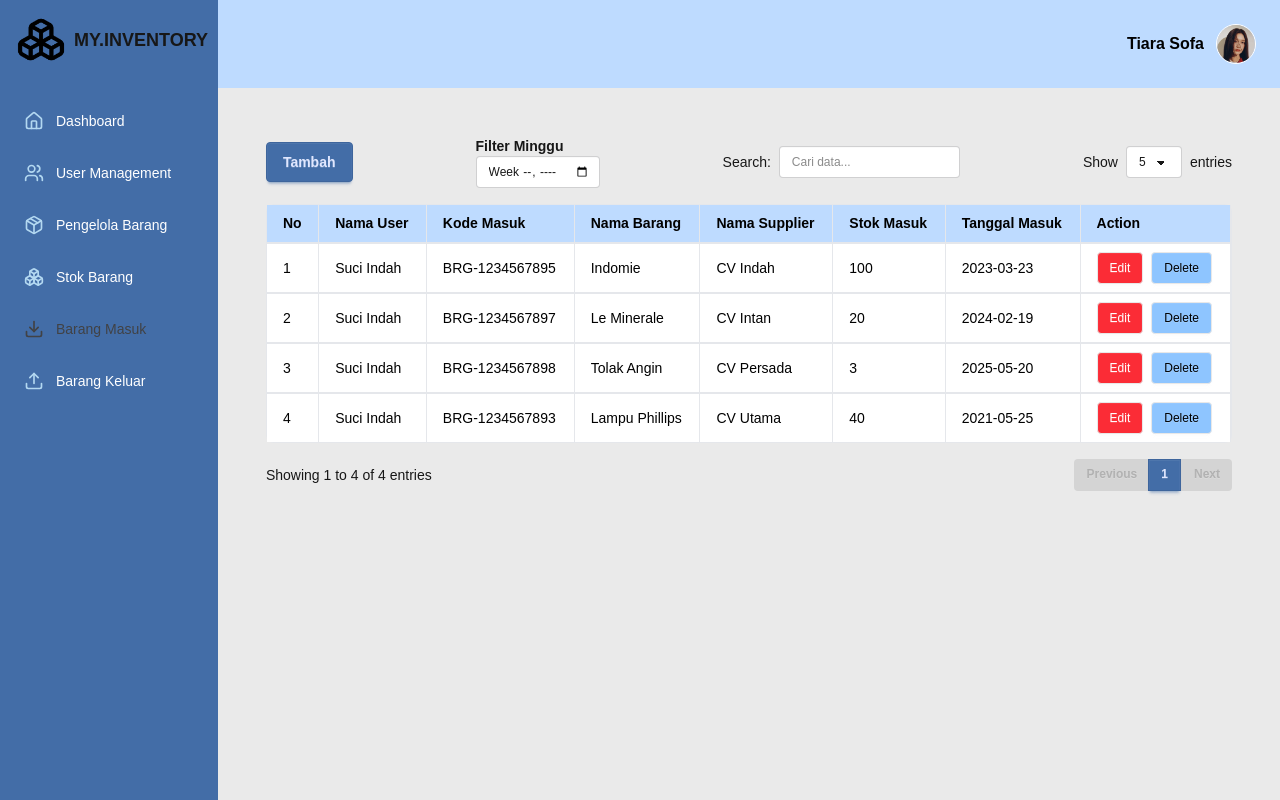
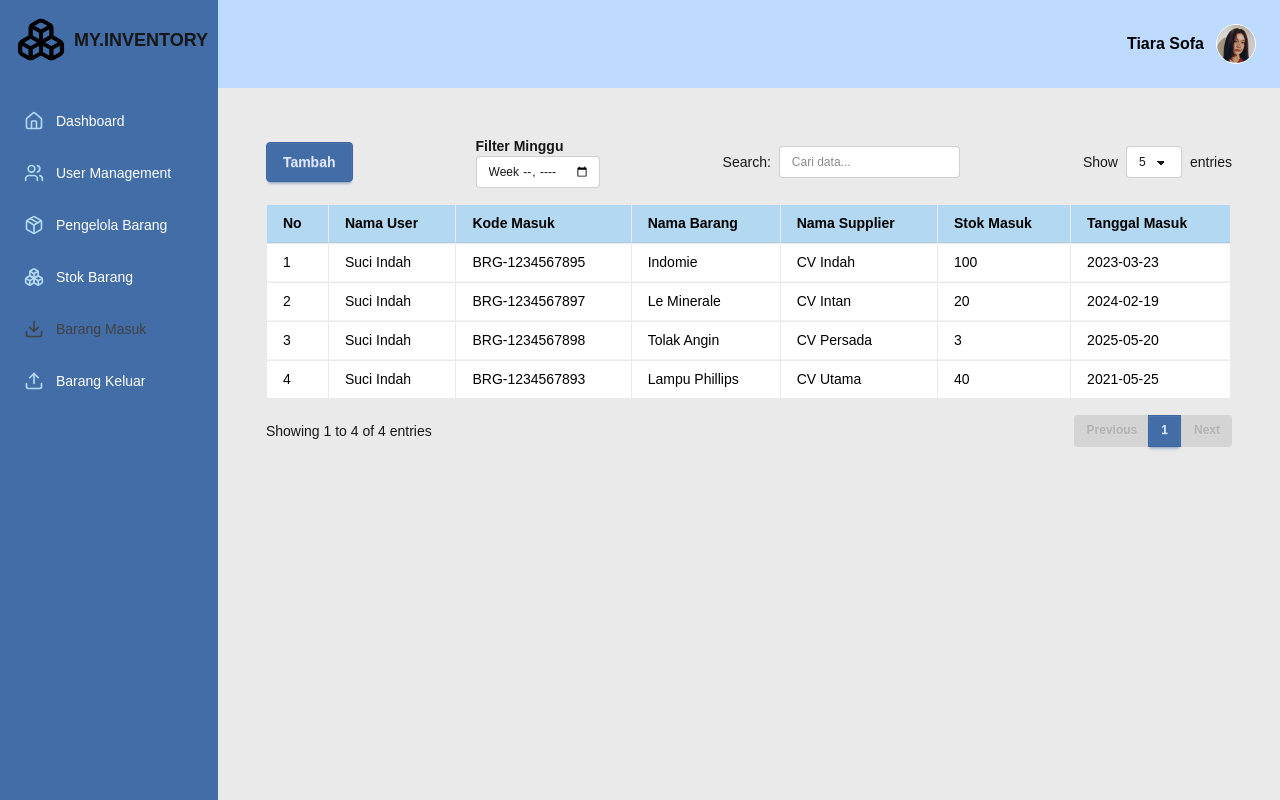
Before and after one commit to FarisAnugrah/inventory-frontend, a Next.js app: page /barangMasuk/admin in a window 1280 px wide. Built offline with nearby package versions, Linux system fonts and the light colour scheme.

Commit message:
Resolve merge conflict in Table.jsx

```diff
--- a/src/components/Table.jsx
+++ b/src/components/Table.jsx
@@ -4,31 +4,19 @@
 import EditModal from './EditModal';
 import DeleteModal from './DeleteModal';
 
- import {
-     Table,
-     TableBody,
-     TableCaption,
-     TableCell,
-     TableHead,
-     TableHeader,
-     TableRow,
- } from "@/components/ui/table"
 
- export default function CustomTable(param) {
-     const {
+export default function Table({
     columns = [],
     data = [],
     showAddButton = true,
+    onAdd = () => {},
     showControls = true,
     showWeekFilter = true,
     showPagination = true,
     showSearch = true,
-         showActions = true,
-         showDetailsOnly = false,
-         entriesOptions = [5, 10, 20],
-     } = param;
-
-     const router = useRouter();
+    entriesOptions = [5, 10, 25],
+    defaultEntries = 5,
+}) {
     const [searchTerm, setSearchTerm] = useState('');
     const [entries, setEntries] = useState(entriesOptions[0]); // FIX: defaultEntries undefined → pakai default dari entriesOptions
     const [page, setPage] = useState(1);
@@ -122,69 +110,73 @@
                 </div>
             )}
 
+      {/* Table */}
       <div className="overflow-x-auto">
-                 <table className="table w-full text-black border border-gray-200">
-                     <thead className="bg-blue-200 text-black border-b border-gray-200">
+        <table
+          className="table w-full text-black"
+          style={{ border: '1px solid var(--background, #EAEAEA)' }}
+        >
+          <thead
+            style={{
+              backgroundColor: 'var(--color-secondary, #B3D8F1)',
+              borderBottom: '1px solid var(--background, #EAEAEA)',
+            }}
+            className="text-black"
+          >
             <tr>
               {columns.map((col, index) => (
-                             <th key={index} className="py-2 px-4 border-r border-gray-200">
+                <th
+                  key={index}
+                  className="py-2 px-4"
+                  style={{ borderRight: '1px solid var(--background, #EAEAEA)' }}
+                >
                   {col.header}
                 </th>
               ))}
-
-                         {showActions && (
-                             <th className="py-2 px-4 border-r border-gray-200">Action</th>
-                         )}
             </tr>
           </thead>
           <tbody className="bg-white">
             {displayedData.map((row, rowIndex) => (
               <tr key={rowIndex}>
                 {columns.map((col, colIndex) => (
-                                     <td key={colIndex} className="py-2 px-4 border-t border-r border-gray-200">
+                  <td
+                    key={colIndex}
+                    className="py-2 px-4"
+                    style={{
+                      borderTop: '1px solid var(--background, #EAEAEA)',
+                      borderRight: '1px solid var(--background, #EAEAEA)',
+                    }}
+                  >
                     {col.accessor === 'no'
                       ? startIndex + rowIndex + 1
-                                             : row[col.accessor]}
-                                     </td>
-                                 ))}
-                                 <td className="py-2 px-4 border-t border-r border-gray-200">
+                      : col.accessor
+                      ? row[col.accessor]
+                      : (
+
                     <div className="flex gap-2">
-                                     {showDetailsOnly ? (
                         <button
-                                         className="btn btn-sm text-green-600 bg-green-100"
-                                         className="btn btn-sm text-black bg-blue-200 font-normal"
-                                         onClick={() => router.push(`/detail-user/${row.id}`)}
-                                     >
-                                         Details
-                                         Detail
-                                     </button>
-                                     ) : (
-                                     <>
-                                         <button
-                                         className="btn btn-sm text-white bg-red-500"
-                                         className="btn btn-sm text-white bg-red-500 font-normal"
-                                         onClick={() => handleEdit(row)}
+                            className="btn btn-sm text-white"
+                            style={{ backgroundColor: '#D72F32' }}
                         >
                             Edit
                         </button>
                         <button
-                                         className="btn btn-sm text-black bg-blue-300"
-                                         className="btn btn-sm text-black bg-blue-300 font-normal"
-                                         onClick={() => handleDelete(row)}
+                            className="btn btn-sm text-black"
+                            style={{ backgroundColor: '#B3D8F1' }}
                         >
                             Delete
                         </button>
-                                     </>
+                    </div>
                       )}
-                                 </div>
                   </td>
-
+                ))}
               </tr>
             ))}
           </tbody>
         </table>
       </div>
 
+      {/* Footer Pagination */}
       {showPagination && (
         <div className="flex justify-between items-center mt-4 text-sm">
           <p>
@@ -208,20 +200,7 @@
             </button>
           </div>
         </div>
-
       )}
-
-             {/* MODAL */}
-             <EditModal isOpen={showEdit} onClose={() => setShowEdit(false)} user={selectedUser} />
-             <DeleteModal
-                 isOpen={showDelete}
-                 onClose={() => setShowDelete(false)}
-                 user={selectedUser}
-                 onDelete={(user) => {
-                     console.log("Deleting", user);
-                     setShowDelete(false);
-                 }}
-             />
     </div>
   );
 }
```
Lines whose indentation alone changed are shown as unchanged.
